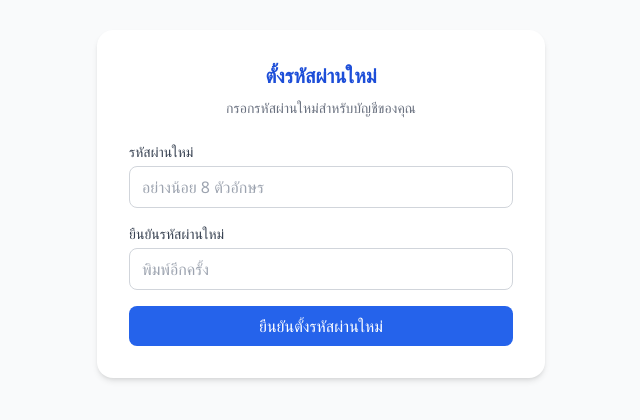
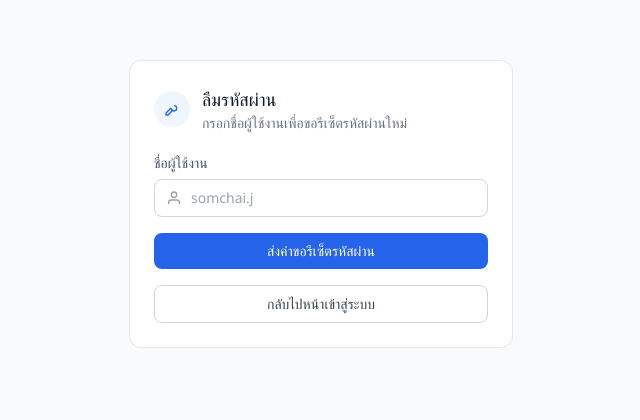
Before and after one commit to dujkanitrataksorn/e-utilities-cost-19, a Vue app in the folder frontend/: page /reset-password in a window 1280 px wide. Shown: the part 196-616 px from the top of the page, without its empty margins (319-959 px from the left). Built offline with nearby package versions, Linux system fonts and the light colour scheme; no server answers; the HTML template or start-up script is replaced by a standard one.

Commit message:
Edit resetpassword

```diff
--- a/frontend/src/views/ResetPasswordView.vue
+++ b/frontend/src/views/ResetPasswordView.vue
@@ -52,43 +52,68 @@ async function handleSubmit() {
 
   <template>
   <div class="min-h-screen flex items-center justify-center bg-gray-50 px-4">
-    <div class="w-full max-w-md bg-white rounded-2xl shadow-md p-8">
-      <h1 class="text-xl font-bold text-center text-primary-700 mb-2">ตั้งรหัสผ่านใหม่</h1>
-      <p class="text-center text-sm text-gray-500 mb-6">กรอกรหัสผ่านใหม่สำหรับบัญชีของคุณ</p>
+    <div class="w-full max-w-sm bg-white border border-gray-200 rounded-xl p-6">
+      <div class="flex items-center gap-3 mb-1">
+        <div class="w-9 h-9 rounded-full bg-blue-50 flex items-center justify-center shrink-0">
+          <svg class="w-4 h-4 text-blue-600" viewBox="0 0 24 24" fill="none" stroke="currentColor" stroke-width="2">
+            <path d="M15 7a4 4 0 1 1-4 4" />
+            <path d="M10.5 10.5 3 18v3h3l7.5-7.5" />
+          </svg>
+        </div>
+        <div>
+          <h1 class="text-lg font-medium text-gray-900">ลืมรหัสผ่าน</h1>
+          <p class="text-sm text-gray-500">กรอกชื่อผู้ใช้งานเพื่อขอรีเซ็ตรหัสผ่านใหม่</p>
+        </div>
+      </div>
 
-      <form @submit.prevent="handleSubmit" class="space-y-4">
+      <form class="mt-5 space-y-4" @submit.prevent="handleSubmit">
         <div>
-          <label class="block text-sm font-medium text-gray-700 mb-1">รหัสผ่านใหม่</label>
+          <label for="username" class="block text-sm text-gray-600 mb-1.5">ชื่อผู้ใช้งาน</label>
+          <div class="relative">
+            <svg class="w-4 h-4 text-gray-400 absolute left-3 top-1/2 -translate-y-1/2" viewBox="0 0 24 24" fill="none" stroke="currentColor" stroke-width="2">
+              <path d="M20 21v-2a4 4 0 0 0-4-4H8a4 4 0 0 0-4 4v2" />
+              <circle cx="12" cy="7" r="4" />
+            </svg>
             <input
-            v-model="newPassword"
-            type="password"
-            required
-            class="w-full border border-gray-300 rounded-lg px-3 py-2 focus:outline-none focus:ring-2 focus:ring-primary-500"
-            placeholder="อย่างน้อย 8 ตัวอักษร"
+              id="username"
+              v-model.trim="username"
+              type="text"
+              placeholder="somchai.j"
+              :disabled="sent"
+              class="w-full pl-9 pr-3 py-2 text-sm border border-gray-300 rounded-lg focus:outline-none focus:ring-2 focus:ring-blue-500 focus:border-blue-500 disabled:bg-gray-100 disabled:text-gray-400"
+              @input="error = ''"
             />
           </div>
-
-        <div>
-          <label class="block text-sm font-medium text-gray-700 mb-1">ยืนยันรหัสผ่านใหม่</label>
-          <input
-            v-model="confirmPassword"
-            type="password"
-            required
-            class="w-full border border-gray-300 rounded-lg px-3 py-2 focus:outline-none focus:ring-2 focus:ring-primary-500"
-            placeholder="พิมพ์อีกครั้ง"
-          />
+          <p v-if="error" class="mt-1 text-xs text-red-600">{{ error }}</p>
         </div>
 
-        <p v-if="error" class="text-sm text-red-600">{{ error }}</p>
-        <p v-if="message" class="text-sm text-green-600">{{ message }}</p>
+        <div v-if="sent" class="bg-green-50 rounded-lg p-3 flex items-start gap-2">
+          <svg class="w-4 h-4 text-green-700 mt-0.5 shrink-0" viewBox="0 0 24 24" fill="none" stroke="currentColor" stroke-width="2">
+            <path d="M4 4h16v16H4z" opacity="0" />
+            <path d="M22 6 12 13 2 6" />
+            <path d="M2 6h20v12H2z" />
+            <path d="m4 18 6-6" />
+          </svg>
+          <p class="text-sm text-green-700">
+            หากมีชื่อผู้ใช้งานนี้ในระบบ เราได้ส่งลิงก์รีเซ็ตรหัสผ่านให้แล้ว ตรวจสอบกับผู้ดูแลระบบหากไม่ได้รับ
+          </p>
+        </div>
 
         <button
+          v-if="!sent"
           type="submit"
-          :disabled="loading"
-          class="w-full bg-primary-600 text-white rounded-lg py-2 font-medium hover:bg-primary-700 disabled:opacity-50"
+          :disabled="submitting"
+          class="w-full bg-blue-600 hover:bg-blue-700 disabled:opacity-60 text-white text-sm font-medium py-2 rounded-lg transition-colors"
         >
-          {{ loading ? 'กำลังอัปเดต...' : 'ยืนยันตั้งรหัสผ่านใหม่' }}
+          {{ submitting ? 'กำลังส่งคำขอ...' : 'ส่งคำขอรีเซ็ตรหัสผ่าน' }}
         </button>
+
+        <router-link
+          to="/login"
+          class="block text-center w-full border border-gray-300 hover:bg-gray-50 text-gray-700 text-sm py-2 rounded-lg transition-colors"
+        >
+          กลับไปหน้าเข้าสู่ระบบ
+        </router-link>
       </form>
     </div>
   </div>
```
Lines whose indentation alone changed are shown as unchanged.
